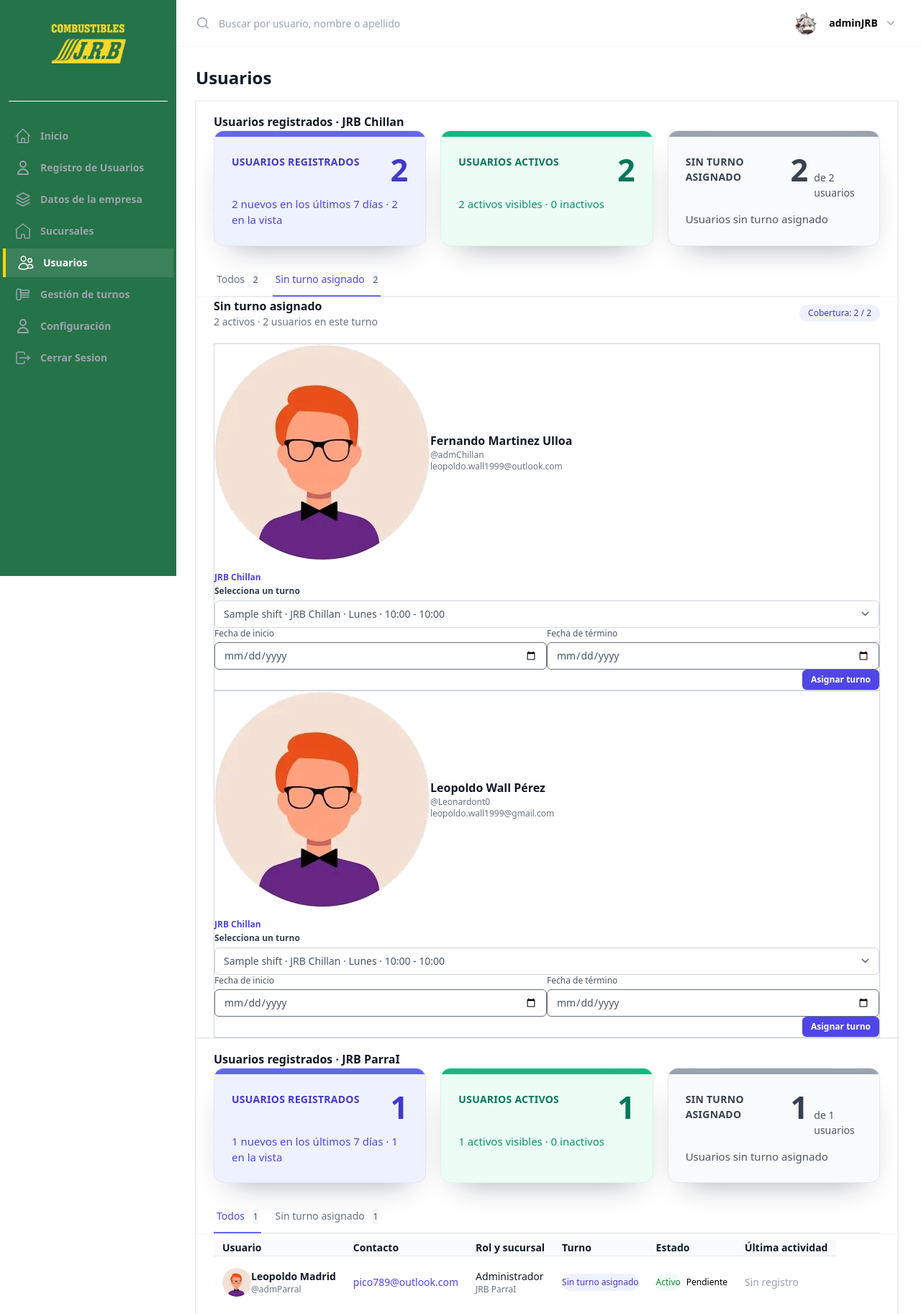
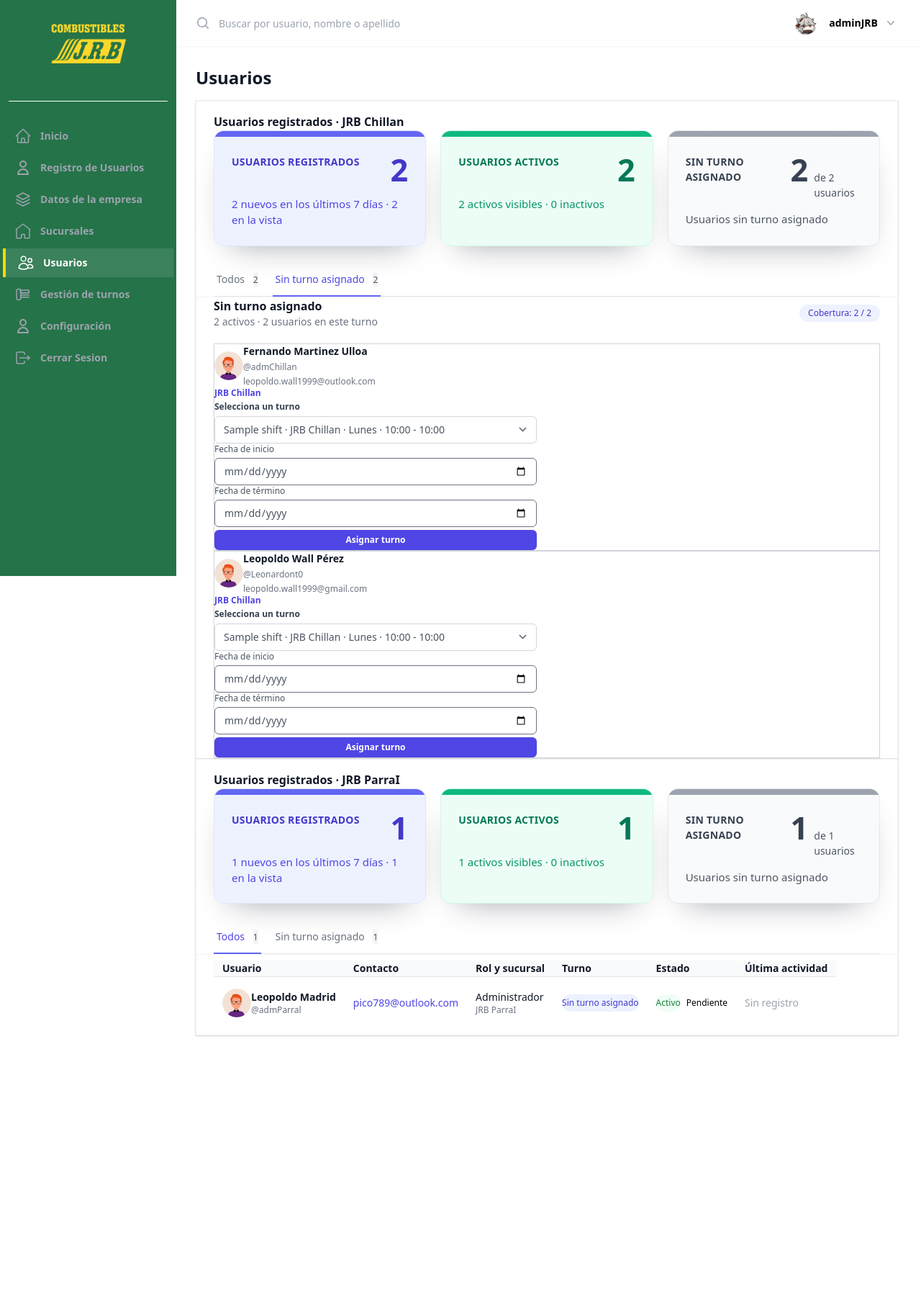
Before and after one commit to Leonard0nt/BenciData, a Django app: page /usuarios/ in a window 1280 px wide, after a click that opens the changed part. Shown: the top 1825 px of the page at 72% size. After the commit the page ends 1439 px from the top, so only its background shows below. Run offline with Django 5.2, Linux system fonts and the light colour scheme; a user stored in the database is signed in; data comes from the database, SQL or seed files in the repository; both versions use the stored data as it was after the commit; tables that the repository leaves empty hold one stand-in row (values such as "Sample post"); parts of the project's set-up code (start-up, migrations or seed data) failed here and were passed over; some libraries are stand-ins or nearby versions.

Commit message:
lista_usuarios_turnos

```diff
--- a/templates/pages/usuarios/usuarios_lista.html
+++ b/templates/pages/usuarios/usuarios_lista.html
@@ -122,15 +122,16 @@
     <form method="post" action="" data-assign-form class="flex h-full flex-col gap-4 rounded-xl border border-dashed border-gray-300 bg-white p-5 shadow-sm">
                           {% csrf_token %}
                           <input type="hidden" name="profile" value="{{ user.profile_id }}">
+                          <div class="space-y-4 sm:flex sm:items-start sm:justify-between sm:gap-6">
                             <div class="flex items-center gap-3">
-                            <img class="h-12 w-12 flex-shrink-0 rounded-full object-cover" src="{{ user.profile_image }}" alt="Avatar de {{ user.full_name }}">
-                            <div>
+                              <img class="h-10 w-10 flex-shrink-0 rounded-full object-cover" src="{{ user.profile_image }}" alt="Avatar de {{ user.full_name }}">
+                              <div class="space-y-1 text-sm">
                                 <p class="font-semibold text-gray-900">{{ user.full_name }}</p>
                                 <p class="text-xs text-gray-500">@{{ user.username }}</p>
                                 <p class="text-xs text-gray-500">{{ user.email|default:'sin correo' }}</p>
                               </div>
                             </div>
-                          <div class="space-y-3 text-sm text-gray-600">
+                            <div class="space-y-3 text-sm text-gray-600 sm:max-w-md">
                               <p class="text-xs font-semibold uppercase tracking-wide text-indigo-600">{{ user.branch|default:'Sin sucursal' }}</p>
                               {% with options=shift.assignment_options %}
                                 {% if user.branch_id %}
@@ -138,7 +139,8 @@
                                     {% if options.shifts %}
                                       {% with counter=forloop.counter|stringformat:'s' %}
                                         {% with select_id='assign-'|add:shift.id|add:'-'|add:counter %}
-                                        <div>
+                                          <div class="space-y-3 sm:space-y-0 sm:flex sm:flex-wrap sm:items-end sm:gap-3">
+                                            <div class="sm:basis-full">
                                               <label for="{{ select_id }}" class="text-xs font-semibold text-gray-700">Selecciona un turno</label>
                                               <select
                                                 id="{{ select_id }}"
@@ -154,21 +156,20 @@
                                                 {% endfor %}
                                               </select>
                                             </div>
-                                      {% endwith %}
-                                    {% endwith %}
-                                    <div class="grid gap-3 sm:grid-cols-2">
-                                      <label class="block text-xs text-gray-600">
+                                            <label class="block text-xs text-gray-600 sm:flex-1">
                                               Fecha de inicio
                                               <input type="date" name="start_date" class="mt-1 block w-full rounded-md border-gray-300 text-sm focus:border-indigo-500 focus:ring-indigo-500">
                                             </label>
-                                      <label class="block text-xs text-gray-600">
+                                            <label class="block text-xs text-gray-600 sm:flex-1">
                                               Fecha de término
                                               <input type="date" name="end_date" class="mt-1 block w-full rounded-md border-gray-300 text-sm focus:border-indigo-500 focus:ring-indigo-500">
                                             </label>
+                                            <div class="sm:w-auto sm:flex sm:justify-end sm:self-stretch">
+                                              <button type="submit" class="mt-1 inline-flex w-full items-center justify-center rounded-md bg-indigo-600 px-3 py-1.5 text-xs font-semibold text-white shadow-sm hover:bg-indigo-500 focus-visible:outline focus-visible:outline-2 focus-visible:outline-offset-2 focus-visible:outline-indigo-600 sm:mt-0 sm:w-auto">Asignar turno</button>
                                             </div>
-                                    <div class="flex justify-end">
-                                      <button type="submit" class="inline-flex items-center rounded-md bg-indigo-600 px-3 py-1.5 text-xs font-semibold text-white shadow-sm hover:bg-indigo-500 focus-visible:outline focus-visible:outline-2 focus-visible:outline-offset-2 focus-visible:outline-indigo-600">Asignar turno</button>
                                           </div>
+                                        {% endwith %}
+                                      {% endwith %}
                                     {% else %}
                                       <p class="text-sm text-gray-500">No hay turnos disponibles para asignar en {{ options.branch_name|default:'esta sucursal' }}.</p>
                                     {% endif %}
@@ -179,6 +180,7 @@
                                   <p class="text-sm text-gray-500">Asigna una sucursal al usuario para habilitar los turnos disponibles.</p>
                                 {% endif %}
                               {% endwith %}
+                            </div>
                           </div>
                         </form>
                       {% endfor %}
```
Also changed, not shown: db.sqlite3, 1 other file. Lines whose indentation alone changed are shown as unchanged.
